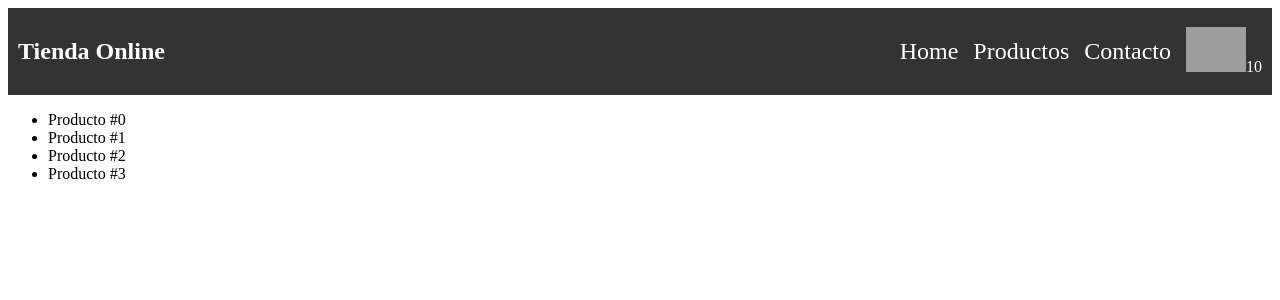
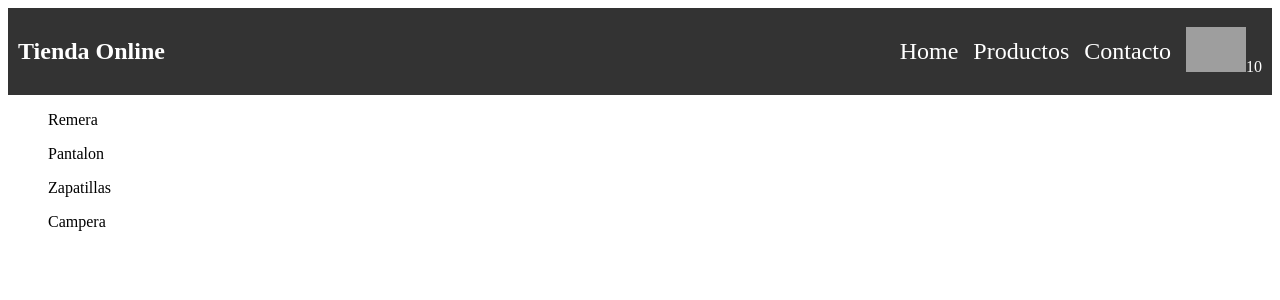
Before and after one commit to MartinEmbeita/PreEntrega2-Embeita, a React (Vite) app: page / in a window 1280 px wide. Shown: the top 300 px of the page. Built offline with nearby package versions, Linux system fonts and the light colour scheme; grey boxes are pictures that could not be loaded.

Commit message:
Se agrega products

```diff
--- /dev/null
+++ b/src/assets/components/Item/index.jsx
@@ -0,0 +1,9 @@
+function Item({product}) {
+  return (
+    <div>
+      <p>{product.name}</p>
+    </div>
+  );
+}
+
+export default Item;
--- /dev/null
+++ b/src/assets/components/ItemList/index.jsx
@@ -0,0 +1,15 @@
+import Item from "../Item";
+
+function ItemList({products}) {
+  return (
+    <div>
+        <ul>
+          {products.map((product, index) => (
+           <Item product={product} key={product.id} />
+          ))}
+        </ul>
+    </div>
+  );
+}
+
+export default ItemList;
--- a/src/assets/components/ItemListContainer.jsx
+++ b/src/assets/components/ItemListContainer.jsx
@@ -1,18 +1,26 @@
 import React from "react";
+import {useEffect, useState} from "react";
 import Products from "../../mocks/products";
+import ItemList from "../components/ItemList";
 
 function ItemListContainer(props) {
-  const productsList = Products
+  const [products, setProducts] = useState([]);
+
+  useEffect(() => {
+    const productsPromise = new Promise((resolve, reject) =>
+      setTimeout(() => resolve(Products), 2000)
+    );
+
+    productsPromise
+      .then((response) => setProducts(response))
+      .catch((err) => console.log(err));
+  }, []);
+
+  console.log({products});
 
   return (
     <div className="container">
-      <ul>
-        {Products.map((product, index) => (
-          <li key={product.id}>
-            {product.name} #{index}
-          </li>
-        ))}
-      </ul>
+      <ItemList products={products} />
     </div>
   );
 }
--- a/src/mocks/products.jsx
+++ b/src/mocks/products.jsx
@@ -1,25 +1,25 @@
 export default [
   {
     id: "1",
-    name: "Producto",
+    name: "Remera",
     decription: "Lorem ipsum",
     stock: 5,
   },
   {
     id: "2",
-    name: "Producto",
+    name: "Pantalon",
     decription: "Lorem ipsum",
     stock: 5,
   },
   {
     id: "3",
-    name: "Producto",
+    name: "Zapatillas",
     decription: "Lorem ipsum",
     stock: 5,
   },
   {
     id: "4",
-    name: "Producto",
+    name: "Campera",
     decription: "Lorem ipsum",
     stock: 5,
   },
```
Also changed, not shown: src/assets/components/carrito.png (deleted).
